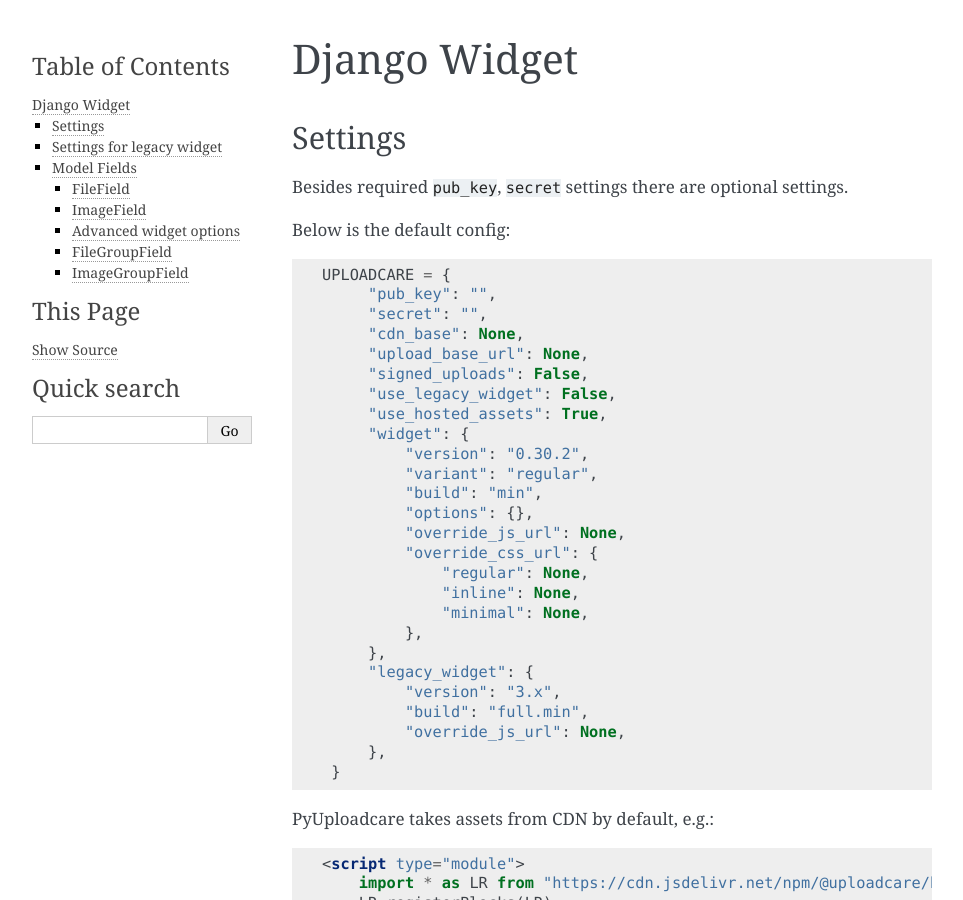
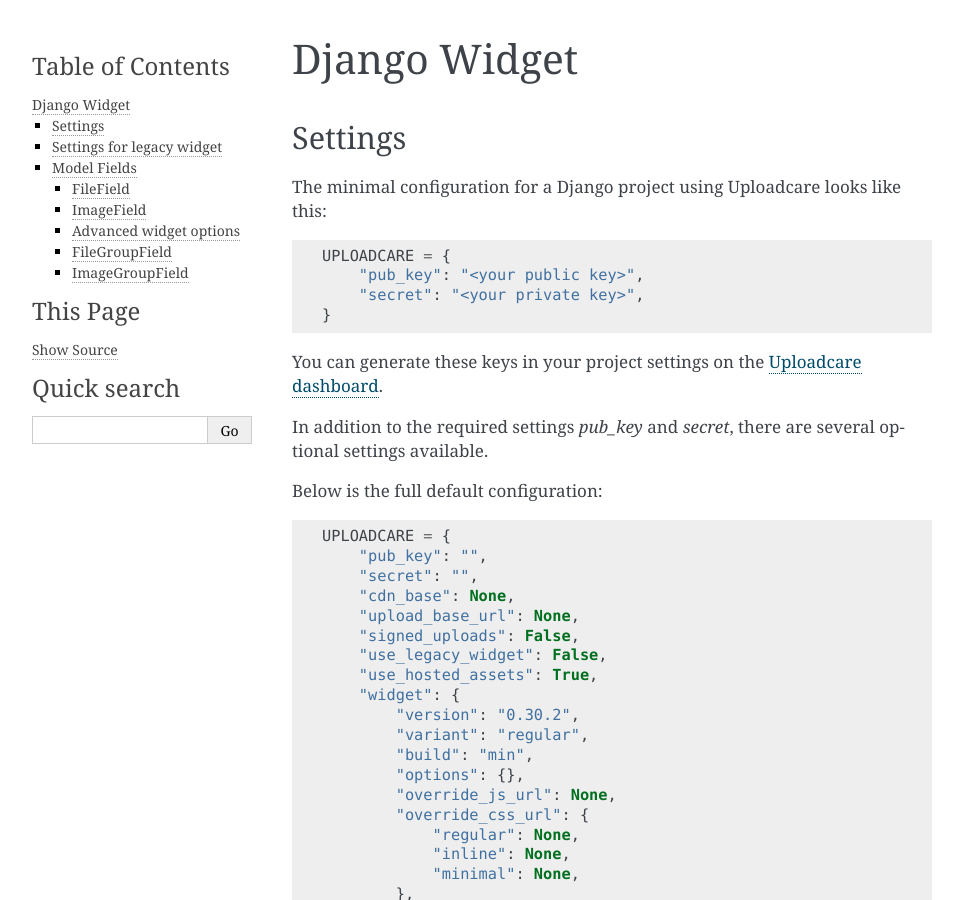
Before and after one commit to uploadcare/pyuploadcare, a Sphinx documentation site: the page built from docs/django-widget.rst, in a window 1280 px wide and 900 px high. Shown: the whole window, without its empty margins (148-1111 px from the left). Built offline with Sphinx 7.4.7, drawn with Linux system fonts in a browser that asks for light colours; some of the changed text lies outside the part shown.

Commit message:
#234 update docs

```diff
--- a/docs/django-widget.rst
+++ b/docs/django-widget.rst
@@ -9,13 +9,24 @@
 Settings
 --------
 
-Besides required ``pub_key``, ``secret`` settings there are optional settings.
-
-Below is the default config:
+The minimal configuration for a Django project using Uploadcare looks like this:
 
 .. code-block:: python
 
-   UPLOADCARE = {
+    UPLOADCARE = {
+        "pub_key": "<your public key>",
+        "secret": "<your private key>",
+    }
+
+You can generate these keys in your project settings on the `Uploadcare dashboard`_.
+
+In addition to the required settings `pub_key` and `secret`, there are several optional settings available.
+
+Below is the full default configuration:
+
+.. code-block:: python
+
+    UPLOADCARE = {
         "pub_key": "",
         "secret": "",
         "cdn_base": None,
@@ -142,7 +152,7 @@
         },
     }
 
-If you have signed uploads enabled in your Uploadcare project, widget-based uploads will fail unless you enable the ``signed_uploads`` setting in your Django project::
+If you have signed uploads enabled in your Uploadcare project, widget-based uploads will fail unless you enable the ``signed_uploads`` setting in your Django project:
 
 .. code-block:: python
 
@@ -292,6 +302,7 @@
 
         photos = ImageGroupField()
 
+.. _Uploadcare dashboard: https://app.uploadcare.com/
 .. _options: https://uploadcare.com/docs/file-uploader/options/
 .. _widget documentation: https://uploadcare.com/docs/file-uploader/options/#crop-preset
 .. _TextField: https://docs.djangoproject.com/en/4.2/ref/models/fields/#textfield
```
Also changed, not shown: other parts of docs/django-widget.rst (+2 -3 lines).
